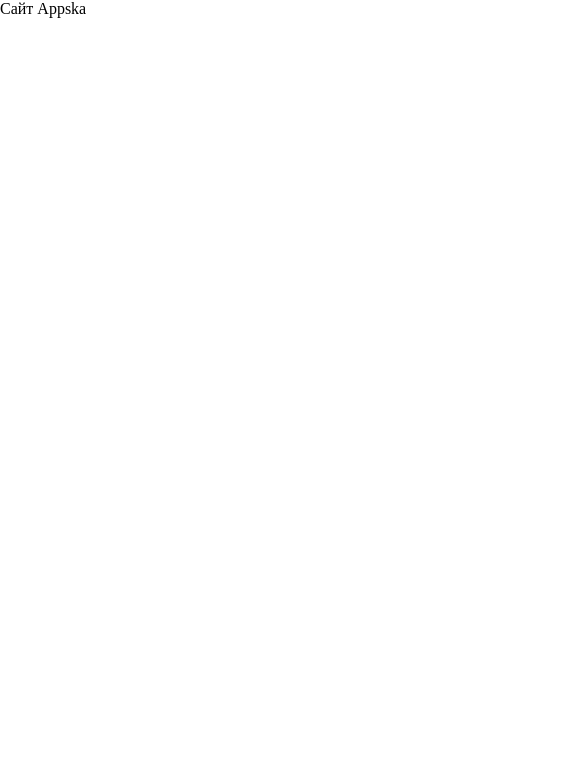
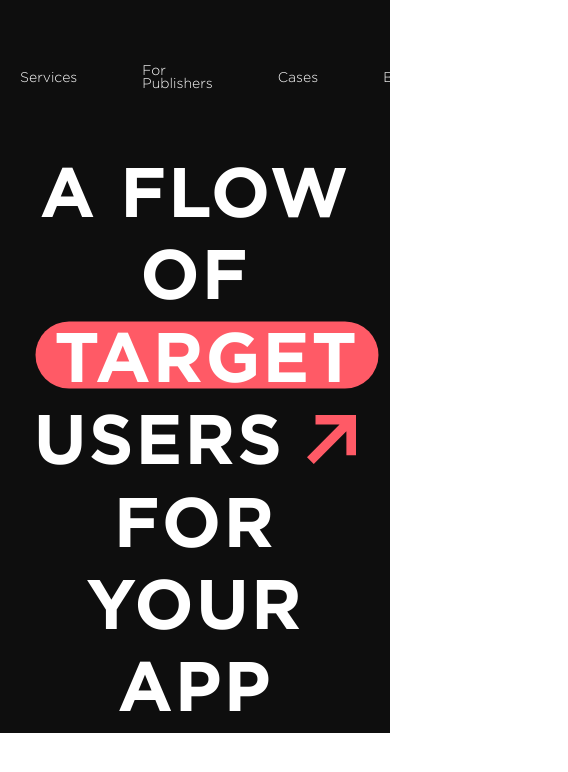
Before and after one commit to semenenko-advisability/Appska, a plain HTML site: page index.html in a window 390 px wide. Shown: the whole page, 568 px wide, since content can reach past the window. Drawn offline with Linux system fonts and the light colour scheme.

Commit message:
Добавил шрифты, Сверстал шапку и заголовок главной страницы (без адаптива)

```diff
--- /dev/null
+++ b/css/_fonts.scss
@@ -0,0 +1,3 @@
+@include font("Gotham Pro", "gothampro_light", "300", "");
+@include font("Gotham Pro", "gothampro_medium", "400", "normal");
+@include font("Gotham Pro", "gothampro_bold", "700", "normal");
--- /dev/null
+++ b/css/_mixins.scss
@@ -0,0 +1,9 @@
+@mixin font($font_name, $file_name, $weight, $style) {
+    @font-face {
+      font-family: $font_name;
+      font-display: swap;
+      src: url("../fonts/#{$file_name}.ttf") format("TrueType");
+      font-weight: #{$weight};
+      font-style: #{$style};
+    }
+}
--- a/css/style.scss
+++ b/css/style.scss
@@ -1,3 +1,16 @@
+@import "mixins";
+@import "fonts";
+
+/* < --- VARIABLES --- > */
+
+$bg-color: #0e0e0e;
+$text-color: #ffffff;
+$accent-color: #160598;
+$text-accent: #ff5a66;
+
+$font-size: 14px;
+
+/* < --- RESET CSS --- > */
 * {
     padding: 0px;
     margin: 0px;
@@ -11,27 +24,39 @@
 }
 
 /* Links */
-
-a, a:link, a:visited  {
+a,
+a:link,
+a:visited {
     text-decoration: none;
 }
 
-a:hover  {
+a:hover {
     text-decoration: none;
 }
 
 /* Common */
-
-aside, nav, footer, header, section, main {
+aside,
+nav,
+footer,
+header,
+section,
+main {
     display: block;
 }
 
-h1, h2, h3, h4, h5, h6, p {
+h1,
+h2,
+h3,
+h4,
+h5,
+h6,
+p {
     font-size: inherit;
     font-weight: inherit;
 }
 
-ul, ul li {
+ul,
+ul li {
     list-style: none;
 }
 
@@ -39,7 +64,8 @@ img {
     vertical-align: top;
 }
 
-img, svg {
+img,
+svg {
     max-width: 100%;
     height: auto;
 }
@@ -49,8 +75,10 @@ address {
 }
 
 /* Form */
-
-input, textarea, button, select {
+input,
+textarea,
+button,
+select {
     font-family: inherit;
     font-size: inherit;
     color: inherit;
@@ -61,7 +89,8 @@ input::-ms-clear {
     display: none;
 }
 
-button, input[type="submit"] {
+button,
+input[type="submit"] {
     display: inline-block;
     box-shadow: none;
     background-color: transparent;
@@ -69,8 +98,10 @@ button, input[type="submit"] {
     cursor: pointer;
 }
 
-input:focus, input:active,
-button:focus, button:active {
+input:focus,
+input:active,
+button:focus,
+button:active {
     outline: none;
 }
 
@@ -86,3 +117,104 @@ label {
 legend {
     display: block;
 }
+/* < ---/ RESET CSS /--- > */
+
+body {
+    color: $text-color;
+    font-family: "Gotham Pro";
+    font-weight: 300;
+    font-size: $font-size;
+}
+
+a {
+    color: $text-color;
+}
+
+/* < --- HEADER --- > */
+.container {
+    max-width: 1296px;
+    margin: 0 auto;
+    padding: 0 20px;
+}
+.header {
+    background: $bg-color;
+    padding: 65px 0;
+    &__container {
+        display: flex;
+        justify-content: space-between;
+        align-items: center;
+    }
+}
+.logo {
+    &__image {
+        // width: 300px;
+    }
+}
+.menu {
+    &__list {
+        display: flex;
+        align-items: center;
+        gap: 65px;
+    }
+    &__link {
+        &:hover {
+            text-decoration: underline;
+        }
+    }
+}
+.button {
+    border: 1px solid $text-color;
+    border-radius: 142px;
+    padding: 15px 32px;
+    &:hover {
+        text-decoration: underline;
+        background-color: $accent-color;
+        border: 1px solid $accent-color;
+        text-decoration: none;
+        transition-property: background-color, border;
+        transition-duration: 0.3s;
+    }
+}
+/* < ---/ HEADER /--- > */
+
+/* < --- FLOW --- > */
+.flow {
+    background-color: $bg-color;
+    text-align: center;
+    &__title {
+        position: relative;
+        font-size: 70px;
+        font-weight: 700;
+        text-transform: uppercase;
+        line-height: 1.177em;
+        letter-spacing: 0.03em;
+        vertical-align: sub;
+        & > .text-accent {
+            position: relative;
+            z-index: 0;
+            &::after {
+                content: "";
+                position: absolute;
+                display: block;
+                width: 4.9em;
+                height: 0.957em;
+                background-color: $text-accent;
+                left: 50%;
+                top: calc(50% - 0.09em);
+                transform: translate(-50%, -50%);
+                z-index: -1;
+                border-radius: 0.829em;
+            }
+        }
+		& > .arrow {
+			display: inline-block;
+			width: 49px;
+			aspect-ratio: 1;
+			background-image: url("../src/icons/arrow.svg");
+			background-size: contain;
+			background-repeat: no-repeat;
+			background-position: 50%;
+		}
+    }
+}
+/* < ---/ FLOW /--- > */
--- a/index.html
+++ b/index.html
@@ -1,13 +1,33 @@
 <!DOCTYPE html>
 <html lang="en">
-<head>
-    <meta charset="UTF-8">
-    <meta http-equiv="X-UA-Compatible" content="IE=edge">
-    <meta name="viewport" content="width=device-width, initial-scale=1.0">
-    <link rel="stylesheet" href="css/style.css">
-    <title>Appska</title>
-</head>
-<body>
-    <h1>Сайт Appska</h1>
-</body>
+    <head>
+        <meta charset="UTF-8" />
+        <meta http-equiv="X-UA-Compatible" content="IE=edge" />
+        <meta name="viewport" content="width=device-width, initial-scale=1.0" />
+        <link rel="stylesheet" href="css/style.css" />
+        <title>Appska</title>
+    </head>
+    <body>
+        <header class="header">
+            <div class="container header__container">
+                <div class="logo">
+                    <a href="#" class="logo__link"><img src="./src/icons/appska_logo.svg" alt="appska" class="logo__image" /></a>
+                </div>
+                <nav class="menu">
+                    <ul class="menu__list">
+                        <li class="menu__item"><a href="#" class="menu__link">Services</a></li>
+                        <li class="menu__item"><a href="#" class="menu__link">For Publishers</a></li>
+                        <li class="menu__item"><a href="#" class="menu__link">Cases</a></li>
+                        <li class="menu__item"><a href="#" class="menu__link">Blog</a></li>
+                        <li class="menu__item"><a href="#" class="menu__link button">Contact Us</a></li>
+                    </ul>
+                </nav>
+            </div>
+        </header>
+        <section class="flow">
+            <div class="container flow__container">
+                <h1 class="flow__title">a flow of &nbsp;<span class="text-accent">target</span><br />users <i class="arrow"></i> for your app</h1>
+            </div>
+        </section>
+    </body>
 </html>
```
Also changed, not shown: css/style.css, fonts/gothampro.ttf (added), fonts/gothampro_black.ttf (added), fonts/gothampro_blackitalic.ttf (added), fonts/gothampro_bold.ttf (added), fonts/gothampro_bolditalic.ttf (added), fonts/gothampro_italic.ttf (added), fonts/gothampro_light.ttf (added), fonts/gothampro_lightitalic.ttf (added), fonts/gothampro_medium.ttf (added), fonts/gothampro_mediumitalic.ttf (added), src/icons/appska_logo.svg (added), src/icons/arrow.svg (added). Lines whose indentation alone changed are shown as unchanged.
